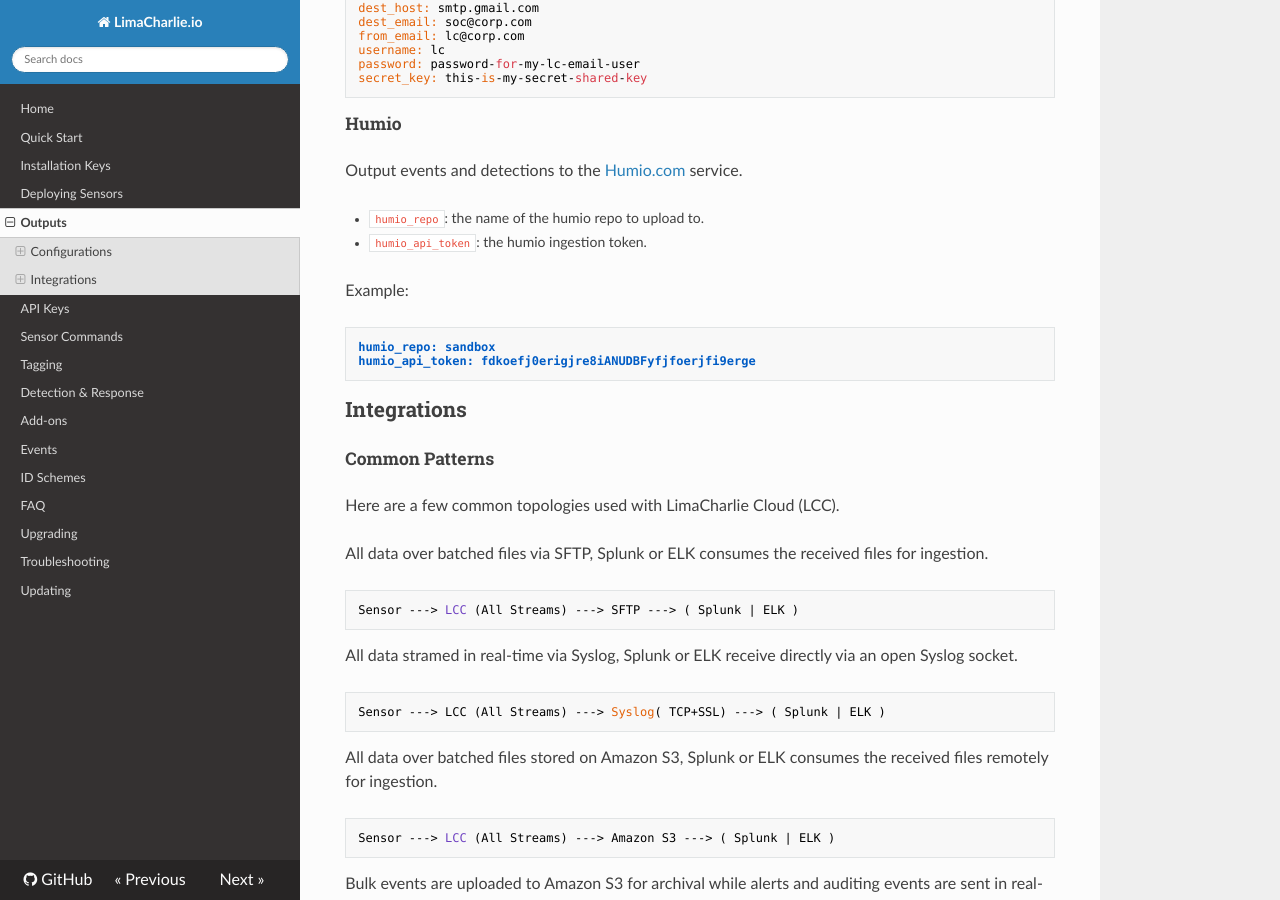
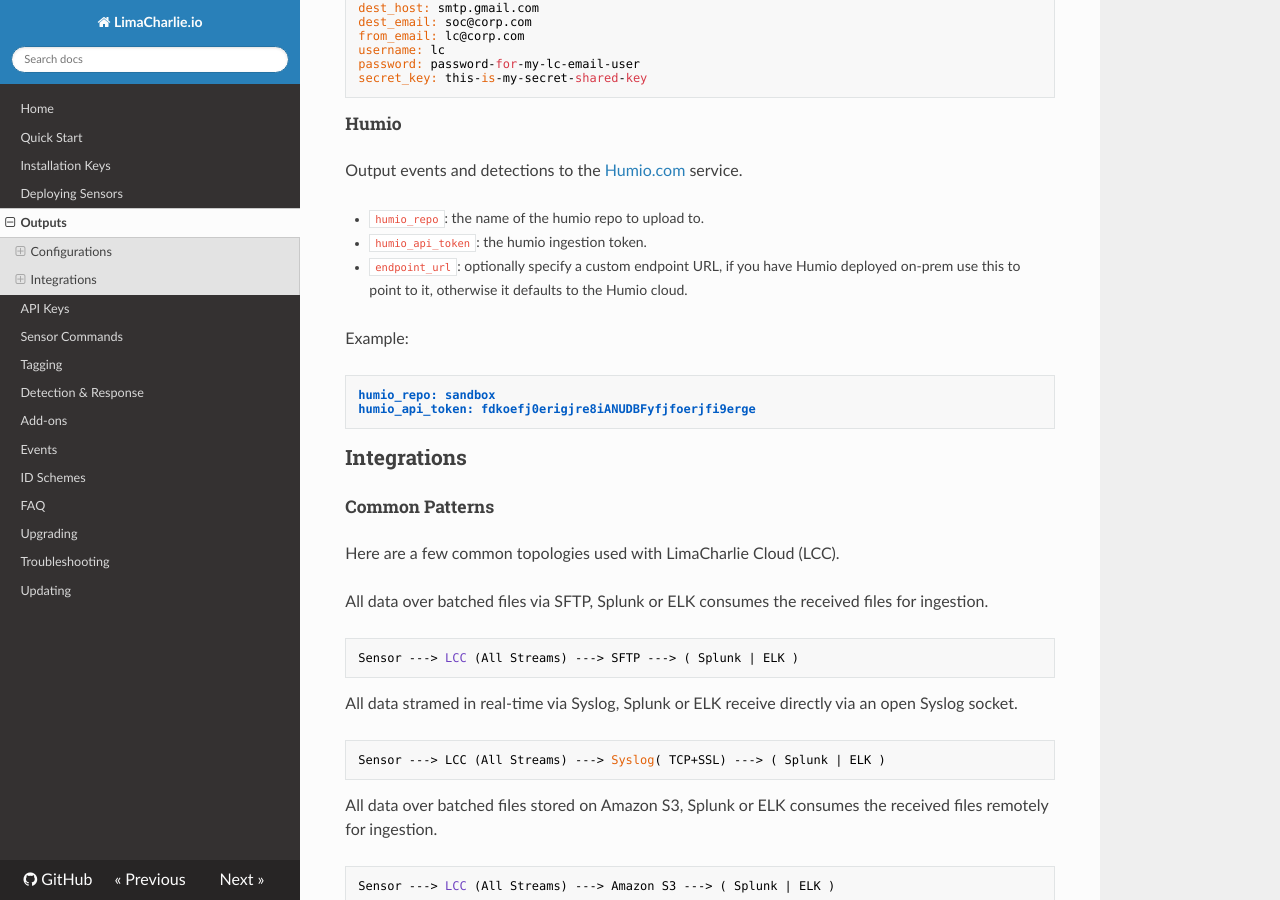
Before and after one commit to refractionPOINT/lce_doc, an MkDocs documentation site: the page built from docs/outputs.md, in a window 1280 px wide and 900 px high, scrolled down 4188 px. Built offline with MkDocs 1.6.1, drawn with Linux system fonts in a browser that asks for light colours; nearby versions of some CDN libraries; old or Windows-style settings are respelled for this version of MkDocs.

Commit message:
Adding doc on the endpoint_url param for Humio to use with on-prem deployments.

````diff
--- a/docs/outputs.md
+++ b/docs/outputs.md
@@ -162,6 +162,7 @@ Output events and detections to the [Humio.com](https://humio.com) service.
 
 * `humio_repo`: the name of the humio repo to upload to.
 * `humio_api_token`: the humio ingestion token.
+* `endpoint_url`: optionally specify a custom endpoint URL, if you have Humio deployed on-prem use this to point to it, otherwise it defaults to the Humio cloud.
 
 Example:
 ```
````
